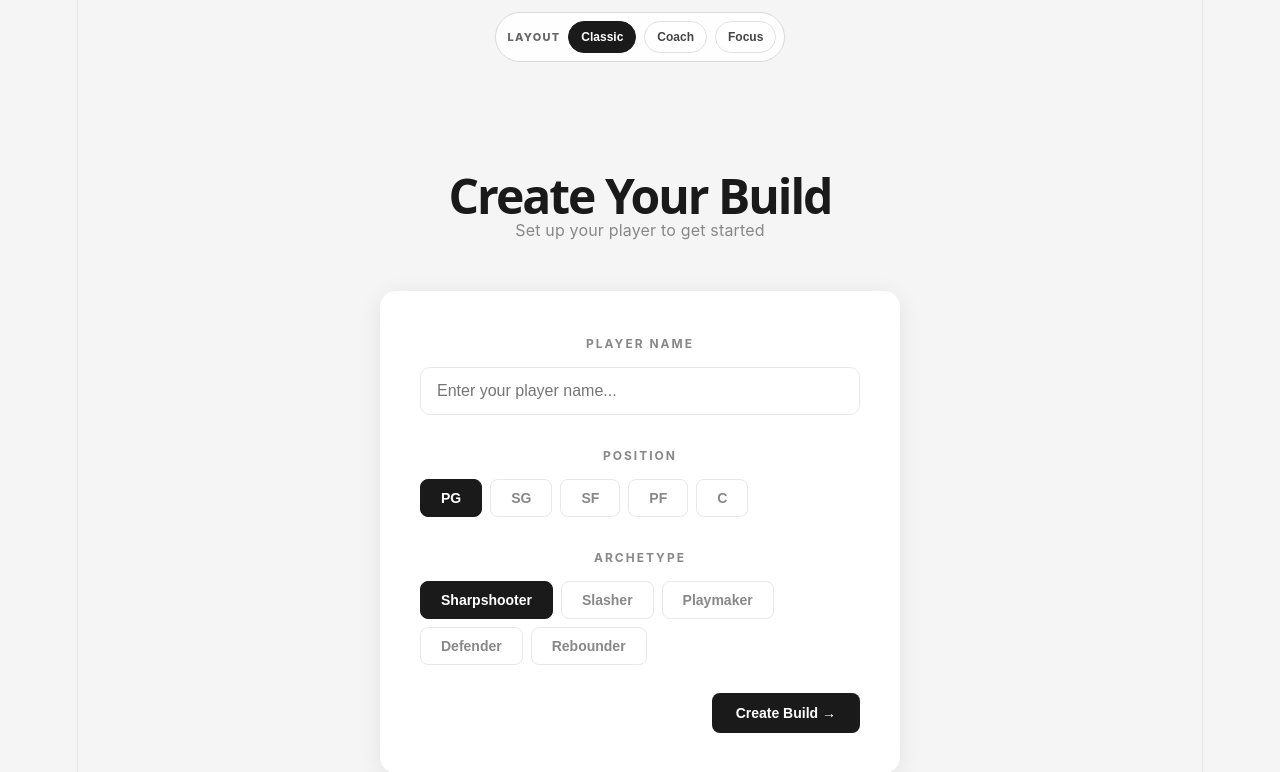
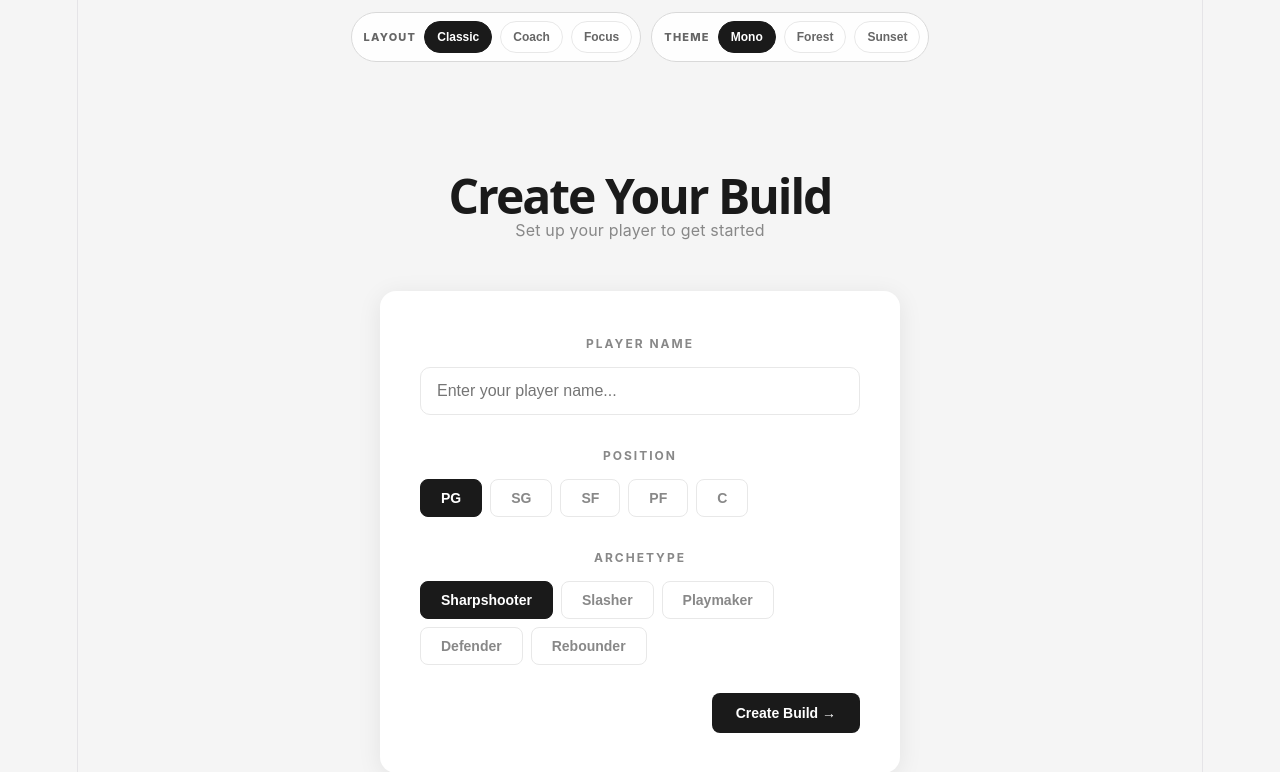
Before and after one commit to AureateProgrammer/My-NBA-Attribute, a React (Vite) app: page /setup in a window 1280 px wide. Shown: the top 772 px of the page. Built offline with nearby package versions, Linux system fonts and the light colour scheme.

Commit message:
Using Co-Pilot to build a comprehensive THEME Change system

```diff
--- a/src/App.css
+++ b/src/App.css
@@ -5,44 +5,127 @@
   box-sizing: border-box;
 }
 
+:root {
+  --bg: #f5f5f5;
+  --surface: #ffffff;
+  --surface-soft: #f0f0f0;
+  --text: #1a1a1a;
+  --muted: #888;
+  --muted-2: #666;
+  --line: #e8e8e8;
+  --line-soft: #d9d9d9;
+  --chip-text: #555;
+  --primary: #1a1a1a;
+  --primary-hover: #333;
+  --primary-contrast: #fff;
+  --danger: #b91c1c;
+  --danger-line: #fecaca;
+  --success: #22c55e;
+  --loss: #ef4444;
+  --glass: rgba(255, 255, 255, 0.88);
+  --shadow: 0 4px 24px rgba(0, 0, 0, 0.08);
+}
+
+.theme-forest {
+  --bg: #f2f7f3;
+  --surface: #ffffff;
+  --surface-soft: #edf5ef;
+  --text: #123329;
+  --muted: #507165;
+  --muted-2: #5f7d73;
+  --line: #cfe1d5;
+  --line-soft: #bfd4c7;
+  --chip-text: #35594b;
+  --primary: #1f6a4f;
+  --primary-hover: #195b43;
+  --primary-contrast: #ffffff;
+  --danger: #ab2a2a;
+  --danger-line: #f3c7c7;
+  --success: #1f9d66;
+  --loss: #d94646;
+  --glass: rgba(255, 255, 255, 0.9);
+}
+
+.theme-sunset {
+  --bg: #fff5ed;
+  --surface: #fffdfb;
+  --surface-soft: #fff0e3;
+  --text: #3e2619;
+  --muted: #9a6a52;
+  --muted-2: #8e6654;
+  --line: #f0d6c4;
+  --line-soft: #e6c8b4;
+  --chip-text: #7a4a34;
+  --primary: #cc5a33;
+  --primary-hover: #b84c2a;
+  --primary-contrast: #ffffff;
+  --danger: #b2402e;
+  --danger-line: #f1c5bc;
+  --success: #2e946f;
+  --loss: #d5523b;
+  --glass: rgba(255, 252, 247, 0.92);
+}
+
 body {
   font-family: 'Inter', sans-serif;
-  background-color: #f5f5f5;
-  color: #1a1a1a;
+  background-color: var(--bg);
+  color: var(--text);
 }
 
 .app-shell {
   min-height: 100vh;
+  background: var(--bg);
+  color: var(--text);
+}
+
+.style-lab-wrap {
+  position: sticky;
+  top: 0;
+  z-index: 20;
+  display: flex;
+  align-items: center;
+  justify-content: center;
+  gap: 10px;
+  padding-top: 12px;
 }
 
 .layout-lab {
-  position: sticky;
-  top: 0;
-  z-index: 20;
   display: inline-flex;
   align-items: center;
   gap: 8px;
-  margin: 12px auto 0;
   padding: 8px;
   border-radius: 999px;
-  border: 1.5px solid #d9d9d9;
-  background: rgba(255, 255, 255, 0.88);
+  border: 1.5px solid var(--line-soft);
+  background: var(--glass);
   backdrop-filter: blur(6px);
 }
 
-.layout-lab span {
+.theme-lab {
+  display: inline-flex;
+  align-items: center;
+  gap: 8px;
+  padding: 8px;
+  border-radius: 999px;
+  border: 1.5px solid var(--line-soft);
+  background: var(--glass);
+  backdrop-filter: blur(6px);
+}
+
+.layout-lab span,
+.theme-lab span {
   font-size: 11px;
   font-weight: 800;
   letter-spacing: 1.2px;
   text-transform: uppercase;
-  color: #666;
+  color: var(--muted-2);
   margin-left: 4px;
 }
 
-.layout-lab button {
-  border: 1px solid #e1e1e1;
-  background: #fff;
-  color: #444;
+.layout-lab button,
+.theme-lab button {
+  border: 1px solid var(--line);
+  background: var(--surface);
+  color: var(--muted-2);
   border-radius: 999px;
   padding: 8px 12px;
   text-transform: capitalize;
@@ -51,10 +134,11 @@ body {
   cursor: pointer;
 }
 
-.layout-lab button.active {
-  background: #1a1a1a;
-  border-color: #1a1a1a;
-  color: #fff;
+.layout-lab button.active,
+.theme-lab button.active {
+  background: var(--primary);
+  border-color: var(--primary);
+  color: var(--primary-contrast);
 }
 
 /* Setup Page */
@@ -71,24 +155,24 @@ body {
   font-size: 48px;
   font-weight: 800;
   letter-spacing: -2px;
-  color: #1a1a1a;
+  color: var(--text);
   margin-bottom: 8px;
 }
 
 .setup-page p {
   font-size: 16px;
-  color: #888;
+  color: var(--muted);
   margin-bottom: 48px;
 }
 
 /* Form */
 .setup-form {
-  background: #fff;
+  background: var(--surface);
   border-radius: 16px;
   padding: 40px;
   width: 100%;
   max-width: 520px;
-  box-shadow: 0 4px 24px rgba(0, 0, 0, 0.08);
+  box-shadow: var(--shadow);
   display: flex;
   flex-direction: column;
   gap: 28px;
@@ -106,21 +190,21 @@ body {
   font-weight: 700;
   letter-spacing: 2px;
   text-transform: uppercase;
-  color: #888;
+  color: var(--muted);
 }
 
 .form-group input {
   padding: 14px 16px;
-  border: 1.5px solid #e8e8e8;
+  border: 1.5px solid var(--line);
   border-radius: 10px;
   font-size: 16px;
-  color: #1a1a1a;
+  color: var(--text);
   outline: none;
   transition: border-color 0.2s;
 }
 
 .form-group input:focus {
-  border-color: #1a1a1a;
+  border-color: var(--primary);
 }
 
 /* Button Group */
@@ -133,31 +217,31 @@ body {
 .button-group button {
   padding: 10px 20px;
   border-radius: 8px;
-  border: 1.5px solid #e8e8e8;
+  border: 1.5px solid var(--line);
   background: transparent;
   font-size: 14px;
   font-weight: 600;
-  color: #888;
+  color: var(--muted);
   cursor: pointer;
   transition: all 0.2s;
 }
 
 .button-group button:hover {
-  border-color: #1a1a1a;
-  color: #1a1a1a;
+  border-color: var(--primary);
+  color: var(--primary);
 }
 
 .button-group button.active {
-  background: #1a1a1a;
-  color: #fff;
-  border-color: #1a1a1a;
+  background: var(--primary);
+  color: var(--primary-contrast);
+  border-color: var(--primary);
 }
 
 .submit-btn {
   align-self: flex-end;
   padding: 12px 24px;
-  background: #1a1a1a;
-  color: #fff;
+  background: var(--primary);
+  color: var(--primary-contrast);
   border: none;
   border-radius: 8px;
   font-size: 14px;
@@ -170,10 +254,10 @@ body {
   width: 100%;
   max-width: 720px;
   margin-top: 28px;
-  background: #fff;
+  background: var(--surface);
   border-radius: 16px;
   padding: 24px;
-  box-shadow: 0 4px 24px rgba(0, 0, 0, 0.08);
+  box-shadow: var(--shadow);
 }
 
 .save-slots h2 {
@@ -192,7 +276,7 @@ body {
   justify-content: space-between;
   align-items: center;
   gap: 12px;
-  border: 1.5px solid #e8e8e8;
+  border: 1.5px solid var(--line);
   border-radius: 12px;
   padding: 14px;
 }
@@ -204,7 +288,7 @@ body {
 
 .save-item p {
   font-size: 13px;
-  color: #666;
+  color: var(--muted-2);
 }
 
 .save-actions {
@@ -213,10 +297,10 @@ body {
 }
 
 .save-actions button {
-  border: 1.5px solid #e8e8e8;
+  border: 1.5px solid var(--line);
   border-radius: 8px;
-  background: #fff;
-  color: #1a1a1a;
+  background: var(--surface);
+  color: var(--text);
   padding: 8px 12px;
   font-size: 13px;
   font-weight: 600;
@@ -224,8 +308,8 @@ body {
 }
 
 .save-actions .danger {
-  border-color: #fecaca;
-  color: #b91c1c;
+  border-color: var(--danger-line);
+  color: var(--danger);
 }
 
 /* Dashboard */
@@ -340,7 +424,7 @@ body {
   font-size: 36px;
   font-weight: 800;
   letter-spacing: -1px;
-  color: #1a1a1a;
+  color: var(--text);
 }
 
 .player-tags {
@@ -351,19 +435,19 @@ body {
 
 .tag {
   padding: 4px 12px;
-  background: #f0f0f0;
+  background: var(--surface-soft);
   border-radius: 50px;
   font-size: 12px;
   font-weight: 700;
-  color: #555;
+  color: var(--chip-text);
   letter-spacing: 1px;
   text-transform: uppercase;
 }
 
 .log-btn {
   padding: 12px 24px;
-  background: #1a1a1a;
-  color: #fff;
+  background: var(--primary);
+  color: var(--primary-contrast);
   border: none;
   border-radius: 10px;
   font-size: 14px;
@@ -373,7 +457,7 @@ body {
 }
 
 .log-btn:hover {
-  background: #333;
+  background: var(--primary-hover);
   transform: translateY(-2px);
 }
 
@@ -384,21 +468,21 @@ body {
 }
 
 .player-select {
-  border: 1.5px solid #e8e8e8;
+  border: 1.5px solid var(--line);
   border-radius: 10px;
   padding: 10px 12px;
-  background: #fff;
+  background: var(--surface);
   font-size: 13px;
   font-weight: 600;
-  color: #1a1a1a;
+  color: var(--text);
 }
 
 .secondary-btn {
   padding: 12px 16px;
   border-radius: 10px;
-  border: 1.5px solid #e8e8e8;
-  background: #fff;
-  color: #1a1a1a;
+  border: 1.5px solid var(--line);
+  background: var(--surface);
+  color: var(--text);
   font-size: 14px;
   font-weight: 700;
   cursor: pointer;
@@ -412,10 +496,10 @@ body {
 }
 
 .points-card {
-  background: #fff;
+  background: var(--surface);
   border-radius: 12px;
   padding: 24px;
-  border: 1.5px solid #e8e8e8;
+  border: 1.5px solid var(--line);
   text-align: center;
 }
 
@@ -424,29 +508,29 @@ body {
   font-weight: 700;
   letter-spacing: 2px;
   text-transform: uppercase;
-  color: #888;
+  color: var(--muted);
   margin-bottom: 8px;
 }
 
 .points-card h2 {
   font-size: 36px;
   font-weight: 800;
-  color: #1a1a1a;
+  color: var(--text);
   letter-spacing: -1px;
 }
 
 .points-card h2 span {
   font-size: 18px;
-  color: #888;
+  color: var(--muted);
   font-weight: 400;
 }
 
 /* Log Form */
 .log-form {
-  background: #fff;
+  background: var(--surface);
   border-radius: 16px;
   padding: 32px;
-  border: 1.5px solid #e8e8e8;
+  border: 1.5px solid var(--line);
   display: flex;
   flex-direction: column;
   gap: 20px;
@@ -455,7 +539,7 @@ body {
 .log-form h3 {
   font-size: 20px;
   font-weight: 800;
-  color: #1a1a1a;
+  color: var(--text);
 }
 
 .log-grid {
@@ -475,23 +559,23 @@ body {
   font-weight: 700;
   letter-spacing: 2px;
   text-transform: uppercase;
-  color: #888;
+  color: var(--muted);
 }
 
 .log-input-group input {
   padding: 12px;
-  border: 1.5px solid #e8e8e8;
+  border: 1.5px solid var(--line);
   border-radius: 8px;
   font-size: 16px;
   font-weight: 700;
-  color: #1a1a1a;
+  color: var(--text);
   outline: none;
   text-align: center;
   transition: border-color 0.2s;
 }
 
 .log-input-group input:focus {
-  border-color: #1a1a1a;
+  border-color: var(--primary);
 }
 
 /* Win Toggle */
@@ -506,13 +590,13 @@ body {
   font-weight: 700;
   letter-spacing: 2px;
   text-transform: uppercase;
-  color: #888;
+  color: var(--muted);
 }
 
 .win-toggle button {
   padding: 10px 24px;
   border-radius: 8px;
-  border: 1.5px solid #e8e8e8;
+  border: 1.5px solid var(--line);
   background: transparent;
   font-size: 14px;
   font-weight: 600;
@@ -521,9 +605,9 @@ body {
 }
 
 .win-toggle button.active {
-  background: #1a1a1a;
-  color: #fff;
-  border-color: #1a1a1a;
+  background: var(--primary);
+  color: var(--primary-contrast);
+  border-color: var(--primary);
 }
 
 /* Dashboard Grid */
@@ -535,10 +619,10 @@ body {
 
 /* Attributes Card */
 .attributes-card {
-  background: #fff;
+  background: var(--surface);
   border-radius: 16px;
   padding: 32px;
-  border: 1.5px solid #e8e8e8;
+  border: 1.5px solid var(--line);
   display: flex;
   flex-direction: column;
   gap: 16px;
@@ -547,12 +631,12 @@ body {
 .attributes-card h3 {
   font-size: 20px;
   font-weight: 800;
-  color: #1a1a1a;
+  color: var(--text);
 }
 
 .points-available {
   font-size: 13px;
-  color: #888;
+  color: var(--muted);
   margin-bottom: 8px;
 }
 
@@ -566,7 +650,7 @@ body {
 .attr-name {
   font-size: 13px;
   font-weight: 600;
-  color: #555;
+  color: var(--chip-text);
   width: 110px;
   text-transform: capitalize;
 }
@@ -574,14 +658,14 @@ body {
 .attr-bar-wrap {
   flex: 1;
   height: 6px;
-  background: #f0f0f0;
+  background: var(--surface-soft);
   border-radius: 50px;
   overflow: hidden;
 }
 
 .attr-bar {
   height: 100%;
-  background: #1a1a1a;
+  background: var(--primary);
   border-radius: 50px;
   transition: width 0.3s ease;
 }
@@ -589,7 +673,7 @@ body {
 .attr-value {
   font-size: 14px;
   font-weight: 700;
-  color: #1a1a1a;
+  color: var(--text);
   width: 28px;
   text-align: right;
 }
@@ -598,7 +682,7 @@ body {
   width: 28px;
   height: 28px;
   border-radius: 50%;
-  border: 1.5px solid #e8e8e8;
+  border: 1.5px solid var(--line);
   background: transparent;
   font-size: 16px;
   font-weight: 700;
@@ -607,13 +691,13 @@ body {
   display: flex;
   align-items: center;
   justify-content: center;
-  color: #1a1a1a;
+  color: var(--text);
 }
 
 .upgrade-btn:hover:not(:disabled) {
-  background: #1a1a1a;
-  color: #fff;
-  border-color: #1a1a1a;
+  background: var(--primary);
+  color: var(--primary-contrast);
+  border-color: var(--primary);
 }
 
 .upgrade-btn:disabled {
@@ -623,10 +707,10 @@ body {
 
 /* Games Card */
 .games-card {
-  background: #fff;
+  background: var(--surface);
   border-radius: 16px;
   padding: 32px;
-  border: 1.5px solid #e8e8e8;
+  border: 1.5px solid var(--line);
   display: flex;
   flex-direction: column;
   gap: 16px;
@@ -635,12 +719,12 @@ body {
 .games-card h3 {
   font-size: 20px;
   font-weight: 800;
-  color: #1a1a1a;
+  color: var(--text);
 }
 
 .no-games {
   font-size: 14px;
-  color: #888;
+  color: var(--muted);
   text-align: center;
   padding: 40px 0;
 }
@@ -651,7 +735,7 @@ body {
   justify-content: space-between;
   align-items: center;
   padding: 14px 0;
-  border-bottom: 1px solid #f0f0f0;
+  border-bottom: 1px solid var(--surface-soft);
 }
 
 .game-log-stats {
@@ -662,39 +746,50 @@ body {
 
 .game-log-stats span {
   font-size: 13px;
-  color: #555;
+  color: var(--chip-text);
 }
 
 .game-log-points {
   font-size: 16px;
   font-weight: 800;
-  color: #1a1a1a;
+  color: var(--text);
 }
 
 .win {
-  color: #22c55e;
+  color: var(--success);
   font-weight: 700;
 }
 
 .loss {
-  color: #ef4444;
+  color: var(--loss);
   font-weight: 700;
 }
 
 /* Tablet and Mobile */
 @media (max-width: 768px) {
-  .layout-lab {
+  .style-lab-wrap {
     margin-top: 8px;
+    width: 100%;
+    justify-content: center;
+    flex-wrap: wrap;
+    gap: 8px;
+    padding-top: 0;
+  }
+
+  .layout-lab,
+  .theme-lab {
     width: calc(100% - 20px);
     justify-content: space-between;
     border-radius: 14px;
   }
 
-  .layout-lab span {
+  .layout-lab span,
+  .theme-lab span {
     margin-left: 2px;
   }
 
-  .layout-lab button {
+  .layout-lab button,
+  .theme-lab button {
     padding: 8px 10px;
     font-size: 11px;
   }
--- a/src/App.tsx
+++ b/src/App.tsx
@@ -11,12 +11,19 @@ const ACTIVE_BUILD_STORAGE_KEY = 'progression_active_build_id'
 const LEGACY_BUILD_STORAGE_KEY = 'progression_build'
 const LEGACY_GAMELOG_STORAGE_KEY = 'progression_gamelogs'
 const LAYOUT_STORAGE_KEY = 'progression_layout_mode'
+const THEME_STORAGE_KEY = 'progression_theme_mode'
 
 type LayoutMode = 'classic' | 'coach' | 'focus'
 const LAYOUT_MODES: LayoutMode[] = ['classic', 'coach', 'focus']
+type ThemeMode = 'mono' | 'forest' | 'sunset'
+const THEME_MODES: ThemeMode[] = ['mono', 'forest', 'sunset']
 
 const isLayoutMode = (value: string | null): value is LayoutMode => {
   return value !== null && LAYOUT_MODES.includes(value as LayoutMode)
+}
+
+const isThemeMode = (value: string | null): value is ThemeMode => {
+  return value !== null && THEME_MODES.includes(value as ThemeMode)
 }
 
 const parseJSON = <T,>(value: string | null, fallback: T): T => {
@@ -121,10 +128,18 @@ function App() {
     const stored = localStorage.getItem(LAYOUT_STORAGE_KEY)
     return isLayoutMode(stored) ? stored : 'classic'
   })
+  const [themeMode, setThemeMode] = useState<ThemeMode>(() => {
+    const stored = localStorage.getItem(THEME_STORAGE_KEY)
+    return isThemeMode(stored) ? stored : 'mono'
+  })
 
   useEffect(() => {
     localStorage.setItem(LAYOUT_STORAGE_KEY, layoutMode)
   }, [layoutMode])
+
+  useEffect(() => {
+    localStorage.setItem(THEME_STORAGE_KEY, themeMode)
+  }, [themeMode])
 
   const setActive = (buildId: string | null) => {
     setActiveBuildId(buildId)
@@ -180,8 +195,9 @@ function App() {
   }
 
   return (
-    <div className={`app-shell layout-${layoutMode}`}>
-      <div className="layout-lab" role="group" aria-label="Layout presets">
+    <div className={`app-shell layout-${layoutMode} theme-${themeMode}`}>
+      <div className="style-lab-wrap">
+        <div className="layout-lab" role="group" aria-label="Layout presets">
         <span>Layout</span>
         {LAYOUT_MODES.map((mode) => (
           <button
@@ -192,6 +208,20 @@ function App() {
             {mode}
           </button>
         ))}
+        </div>
+
+        <div className="theme-lab" role="group" aria-label="Theme presets">
+          <span>Theme</span>
+          {THEME_MODES.map((mode) => (
+            <button
+              key={mode}
+              className={themeMode === mode ? 'active' : ''}
+              onClick={() => setThemeMode(mode)}
+            >
+              {mode}
+            </button>
+          ))}
+        </div>
       </div>
 
       <Routes>
```
